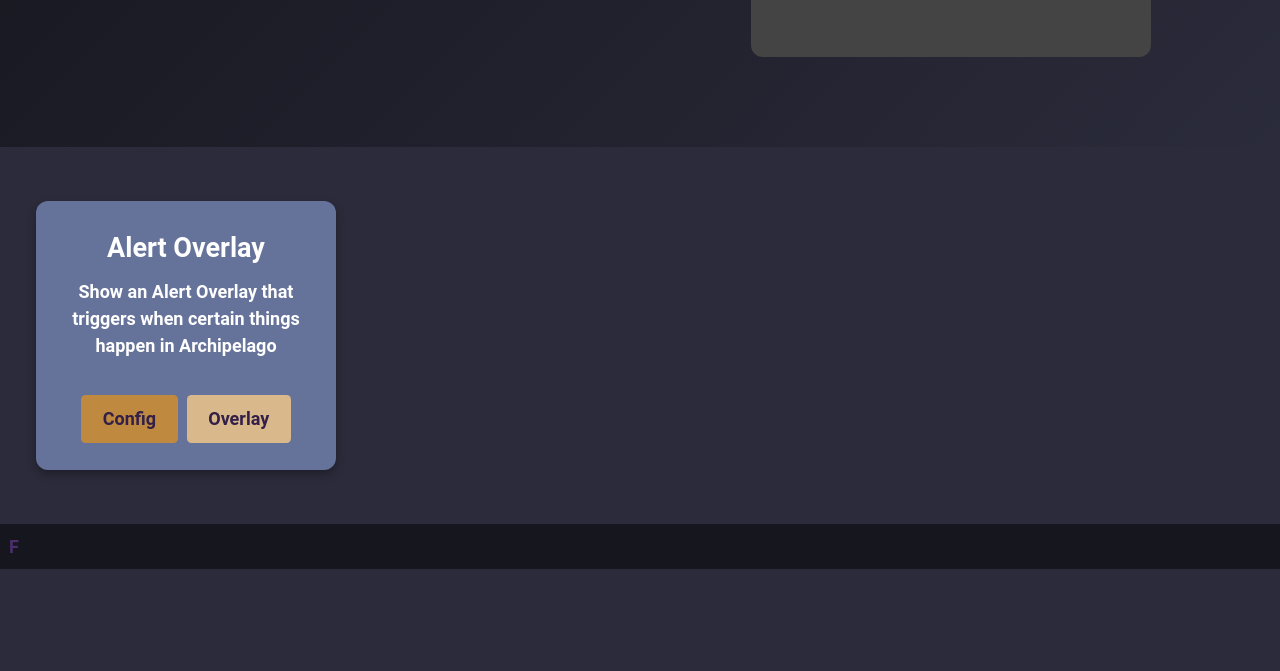
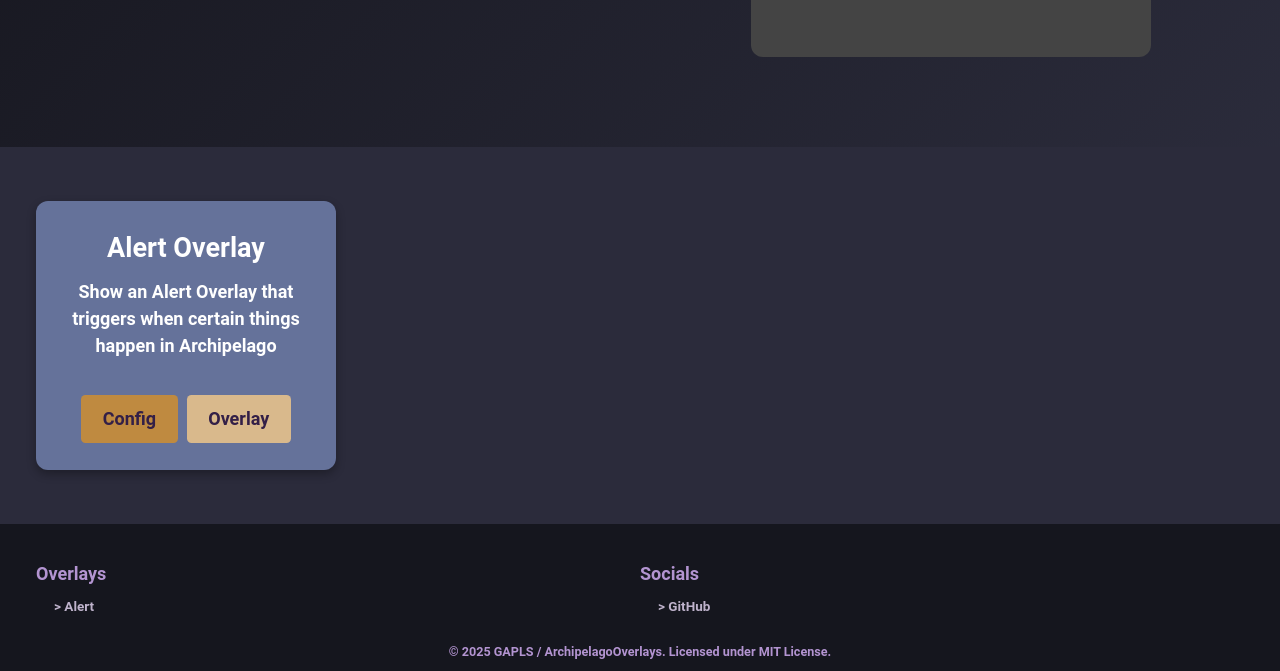
Before and after one commit to G4PLS/ArchipelagoOverlays, a website built with Vite: page index.html in a window 1280 px wide. Shown: the part 387-1058 px from the top of the page. Before the commit the page ends 956 px from the top, so only its background shows below. Built offline with nearby package versions, Linux system fonts and the light colour scheme.

Commit message:
Added a footer and renamed main to index

```diff
--- a/index.html
+++ b/index.html
@@ -35,9 +35,7 @@
       </section>
     </main>
 
-    <footer>
-      <p>F</p>
-    </footer>
-    <script type="module" src="/src/routes/main.ts"></script>
+    <load src="src/partials/footer.html"/>
+    <script type="module" src="/src/routes/index.ts"></script>
   </body>
 </html>
--- /dev/null
+++ b/src/partials/footer.html
@@ -0,0 +1,21 @@
+<footer>
+    <div id="footer-links">
+        <section>
+        <h2>Overlays</h2>
+
+        <ul>
+            <li><a href="/ArchipelagoOverlays/alert/config">Alert</a></li>
+        </ul>
+        </section>
+
+        <section>
+            <h2>Socials</h2>
+
+            <ul>
+                <li><a href="https://github.com/g4pls/ArchipelagoOverlays">GitHub</a></li>
+            </ul>
+        </section>
+    </div>
+
+    <p>&copy; 2025 GAPLS / ArchipelagoOverlays. Licensed under <a href="/LICENSE" target="_blank" rel="noopener noreferrer">MIT License</a>.</p>
+</footer>
--- /dev/null
+++ b/src/routes/index.ts
@@ -0,0 +1 @@
+import '@/styles/pages/index.css'
--- a/src/routes/main.ts
+++ /dev/null
@@ -1 +0,0 @@
-import '@/styles/pages/main.css'
--- /dev/null
+++ b/src/styles/components/footer.css
@@ -0,0 +1,56 @@
+footer {
+    display: flex;
+    flex-direction: column;
+    justify-content: center;
+    align-items: center;
+    background-color: var(--bg-darker);
+    padding: 0.5rem;
+}
+
+footer p {
+    font-size: 0.7rem;
+    color: var(--text-color);
+}
+
+footer a {
+    text-decoration: none;
+    color: inherit;
+}
+
+#footer-links {
+    flex: 1;
+    display: flex;
+    flex-direction: row;
+    justify-content: space-between;
+    padding: 1.5rem;
+    width: 100%;
+}
+
+#footer-links section {
+    flex: 1;
+}
+
+#footer-links section h2 {
+    font-size: 1rem;
+    margin-bottom: 0.5rem;
+    color: var(--text-color);
+}
+
+#footer-links section li {
+    font-size: 0.75rem;
+    color: var(--text-color-light);
+}
+
+#footer-links section li a {
+    text-decoration: none;
+    color: inherit;
+}
+
+#footer-links section ul {
+    list-style: none;
+    margin-left: 1rem;
+}
+
+#footer-links section li::before {
+    content: "> ";
+}
--- a/src/styles/pages/main.css
+++ b/src/styles/pages/index.css
@@ -1,13 +1,9 @@
 @import '../style.css';
 @import '../components/navbar.css';
+@import '../components/footer.css';
 
 main {
     flex: 1;
-}
-
-footer {
-    background-color: var(--bg-darker);
-    padding: 0.5rem;
 }
 
 /* HERO */
```
